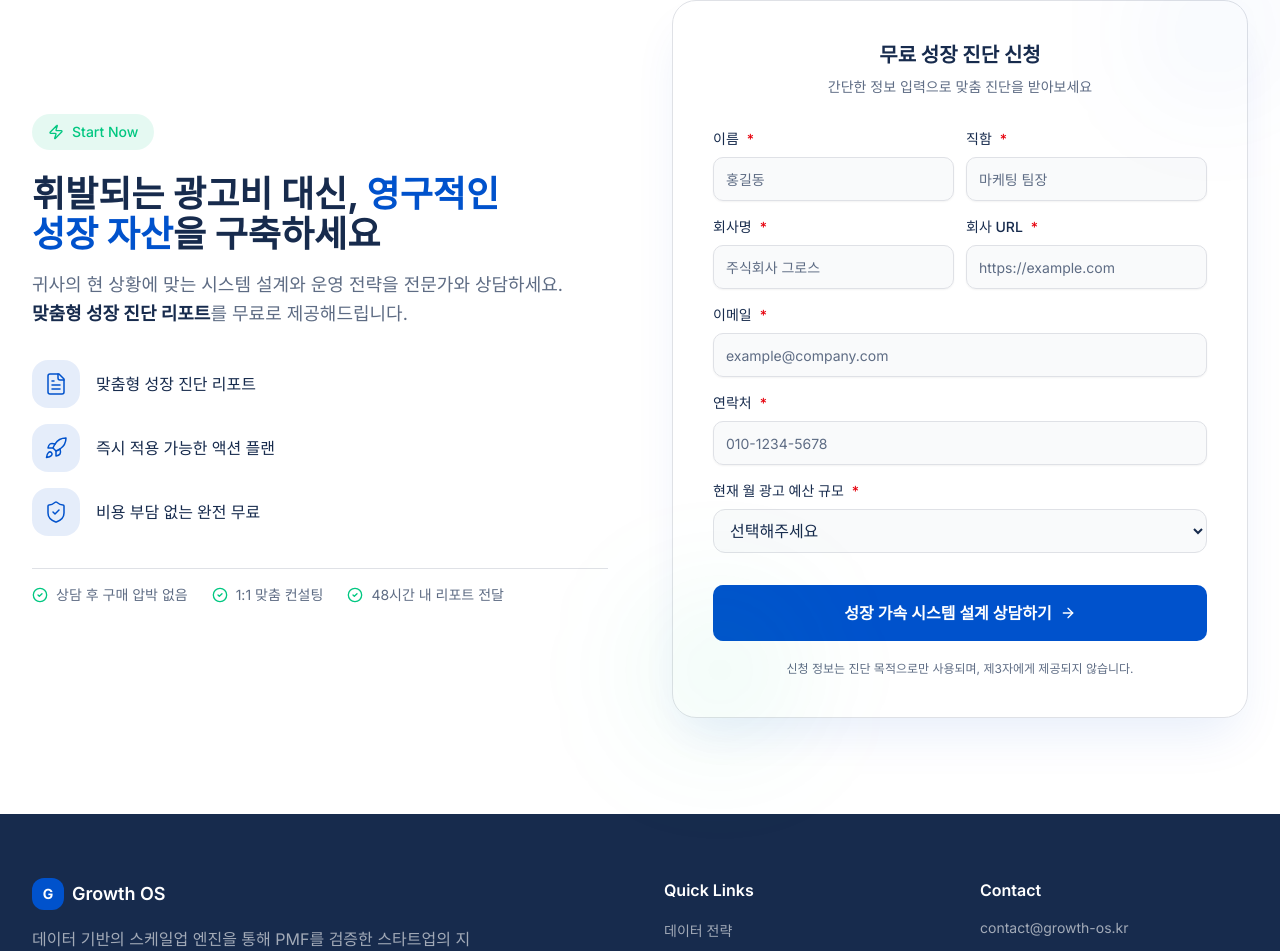
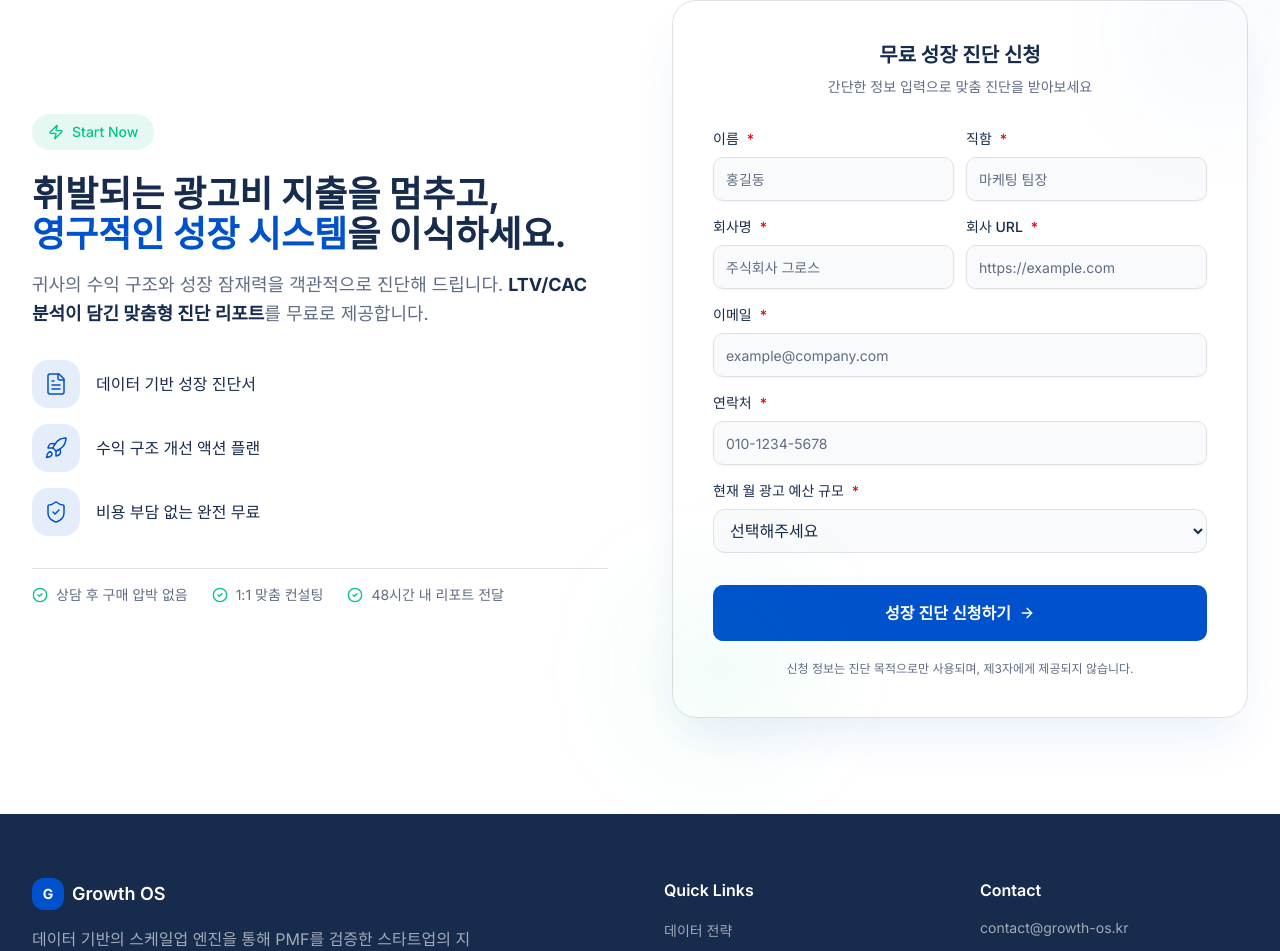
Before and after one commit to hyperbasak/startup-landing, a Next.js app: page / in a window 1280 px wide. Shown: the part 9171-10122 px from the top of the page. Built offline with nearby package versions, Linux system fonts and the light colour scheme.

Commit message:
refactor: update start now section content

```diff
--- a/components/landing/constants.ts
+++ b/components/landing/constants.ts
@@ -148,8 +148,8 @@ export const BUDGET_OPTIONS: BudgetOption[] = [
 ];
 
 export const BENEFITS: Benefit[] = [
-  { icon: FileText, text: "맞춤형 성장 진단 리포트" },
-  { icon: Rocket, text: "즉시 적용 가능한 액션 플랜" },
+  { icon: FileText, text: "데이터 기반 성장 진단서" },
+  { icon: Rocket, text: "수익 구조 개선 액션 플랜" },
   { icon: ShieldCheck, text: "비용 부담 없는 완전 무료" },
 ];
 
--- a/components/landing/start-now-section.tsx
+++ b/components/landing/start-now-section.tsx
@@ -24,13 +24,13 @@ function SectionHeader() {
     <div>
       <SectionBadge icon={Zap} text="Start Now" variant="accent" />
       <h2 className="text-2xl sm:text-3xl lg:text-4xl font-bold text-foreground mb-4 mt-6 text-balance [word-break:keep-all]">
-        휘발되는 광고비 대신,{" "}
-        <span className="text-primary">영구적인 성장 자산</span>을 구축하세요
+        휘발되는 광고비 지출을 멈추고,{" "}
+        <span className="text-primary">영구적인 성장 시스템</span>을 이식하세요.
       </h2>
       <p className="text-lg text-muted-foreground leading-relaxed [word-break:keep-all]">
-        귀사의 현 상황에 맞는 시스템 설계와 운영 전략을 전문가와 상담하세요.{" "}
-        <strong className="text-foreground">맞춤형 성장 진단 리포트</strong>를
-        무료로 제공해드립니다.
+        귀사의 수익 구조와 성장 잠재력을 객관적으로 진단해 드립니다.{" "}
+        <strong className="text-foreground">LTV/CAC 분석이 담긴 맞춤형 진단 리포트</strong>를
+        무료로 제공합니다.
       </p>
     </div>
   );
--- a/components/landing/start-now/contact-form.tsx
+++ b/components/landing/start-now/contact-form.tsx
@@ -181,7 +181,7 @@ export function ContactForm({
             <LoadingSpinner />
           ) : (
             <span className="flex items-center gap-2">
-              성장 가속 시스템 설계 상담하기
+              성장 진단 신청하기
               <ArrowRight className="w-5 h-5" />
             </span>
           )}
```
